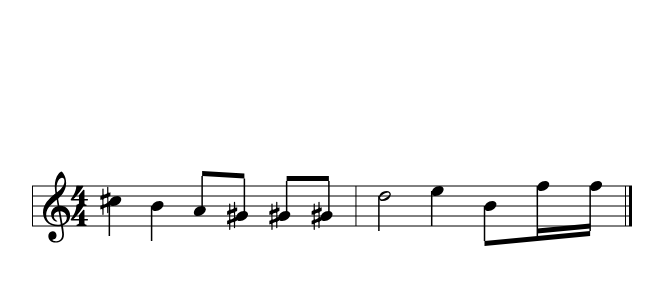
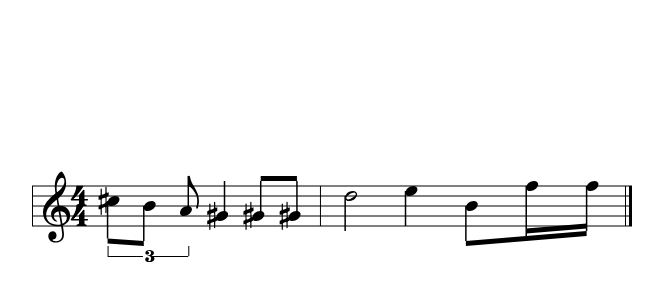
Before and after one commit to KarelVDW/mushee, a Next.js app in the folder apps/web/: page /sheet in a window 1280 px wide. Shown: the part 174-474 px from the top of the page, without its empty margins (308-971 px from the left). Built offline with nearby package versions, Linux system fonts and the light colour scheme.

Commit message:
feat: implement tuples

```diff
--- a/apps/web/src/app/sheet/page.tsx
+++ b/apps/web/src/app/sheet/page.tsx
@@ -8,13 +8,14 @@ const scoreData: ScoreInput = {
       voices: [
         {
           notes: [
-            { keys: ['C#/5'], duration: 'q' },
-            { keys: ['B/4'], duration: 'q' },
+            { keys: ['C#/5'], duration: '8' },
+            { keys: ['B/4'], duration: '8' },
             { keys: ['A/4'], duration: '8' },
-            { keys: ['G#/4'], duration: '8' },
+            { keys: ['G#/4'], duration: 'q' },
             { keys: ['G#/4'], duration: '8' },
             { keys: ['G#/4'], duration: '8' },
           ],
+          tuplets: [{ startIndex: 0, count: 3, notesOccupied: 2 }],
         },
       ],
     },
--- a/apps/web/src/components/notation/Measure.tsx
+++ b/apps/web/src/components/notation/Measure.tsx
@@ -2,6 +2,7 @@ import { BeamGroup } from './BeamGroup';
 import { Glyph } from './Glyph';
 import { NoteGroup } from './NoteGroup';
 import { TimeSignature } from './TimeSignature';
+import { TupletBracket } from './TupletBracket';
 import type { LayoutMeasure } from './types';
 
 interface MeasureProps {
@@ -30,6 +31,10 @@ export function Measure({ layout }: MeasureProps) {
       {layout.beams.map((segments, i) => (
         <BeamGroup key={i} segments={segments} />
       ))}
+
+      {layout.tuplets.map((tuplet, i) => (
+        <TupletBracket key={i} layout={tuplet} />
+      ))}
     </g>
   );
 }
--- a/apps/web/src/components/notation/index.ts
+++ b/apps/web/src/components/notation/index.ts
@@ -1,2 +1,2 @@
 export { Score } from './Score'
-export type { MeasureInput, NoteInput, ScoreInput, VoiceInput } from './types'
+export type { MeasureInput, NoteInput, ScoreInput, TupletInput, VoiceInput } from './types'
--- a/apps/web/src/components/notation/layout.ts
+++ b/apps/web/src/components/notation/layout.ts
@@ -15,6 +15,8 @@ import {
     STAVE_RIGHT_PADDING,
     STEM_HEIGHT,
     TIME_SIG_NOTE_PADDING,
+    TUPLET_NUMBER_SCALE,
+    TUPLET_OFFSET,
 } from './constants'
 import { getGlyphWidth } from './glyph-utils'
 import {
@@ -40,9 +42,11 @@ import type {
     LayoutNote,
     LayoutResult,
     LayoutTimeSignature,
+    LayoutTuplet,
     MeasureInput,
     NoteInput,
     ScoreInput,
+    TupletInput,
 } from './types'
 
 /** Clef glyph placement: which staff line the glyph anchors to */
@@ -56,6 +60,8 @@ interface NoteLayout {
     input: NoteInput
     stemDir: 'up' | 'down'
     beat: number
+    noteIndex: number // index in voice.notes
+    tupletIndex: number | undefined // index in voice.tuplets (if part of a tuplet)
 }
 
 /** Width of a barline type in pixels */
@@ -70,6 +76,32 @@ function barlineWidth(type: BarlineType): number {
         case 'end':
             return BARLINE_THIN_WIDTH + BARLINE_GAP + BARLINE_THICK_WIDTH
     }
+}
+
+/**
+ * Build a map from note index → tuplet info for a voice.
+ * Returns a Map<noteIndex, { tupletIndex, tuplet }>.
+ */
+function buildTupletMap(tuplets: TupletInput[] | undefined): Map<number, { tupletIndex: number; tuplet: TupletInput }> {
+    const map = new Map<number, { tupletIndex: number; tuplet: TupletInput }>()
+    if (!tuplets) return map
+    for (let ti = 0; ti < tuplets.length; ti++) {
+        const t = tuplets[ti]
+        for (let ni = t.startIndex; ni < t.startIndex + t.count; ni++) {
+            map.set(ni, { tupletIndex: ti, tuplet: t })
+        }
+    }
+    return map
+}
+
+/**
+ * Get the effective beats for a note, applying tuplet multiplier if applicable.
+ */
+function effectiveBeats(duration: NoteInput['duration'], tuplet: TupletInput | undefined): number {
+    const beats = durationToBeats(duration)
+    if (!tuplet) return beats
+    const notesOccupied = tuplet.notesOccupied ?? 2
+    return beats * notesOccupied / tuplet.count
 }
 
 export function computeLayout(input: ScoreInput, width: number = 600, height: number = 160): LayoutResult {
@@ -110,12 +142,15 @@ export function computeLayout(input: ScoreInput, width: number = 600, height: nu
         overhead += STAVE_RIGHT_PADDING
         measureOverheads.push(overhead)
 
-        // Total beats in this measure
+        // Total beats in this measure (applying tuplet multipliers)
         let maxBeats = 0
         for (const voice of measure.voices) {
+            const tupletMap = buildTupletMap(voice.tuplets)
             let beats = 0
-            for (const note of voice.notes) {
-                beats += durationToBeats(note.duration)
+            for (let ni = 0; ni < voice.notes.length; ni++) {
+                const note = voice.notes[ni]
+                const tupletInfo = tupletMap.get(ni)
+                beats += effectiveBeats(note.duration, tupletInfo?.tuplet)
             }
             maxBeats = Math.max(maxBeats, beats)
         }
@@ -124,7 +159,6 @@ export function computeLayout(input: ScoreInput, width: number = 600, height: nu
 
     // 3. Compute barline widths
     const barlineTypes: BarlineType[] = input.measures.map((m) => m.endBarline ?? 'single')
-    // Opening barline (thin) + closing barlines between/after measures
     const openingBarlineW = BARLINE_THIN_WIDTH
     const barlineWidths = barlineTypes.map(barlineWidth)
 
@@ -215,17 +249,20 @@ function computeMeasureLayout(
         cursorX += Math.max(topWidth, bottomWidth) + TIME_SIG_NOTE_PADDING
     }
 
-    // 3. Beat → x mapping within this measure
+    // 3. Beat → x mapping within this measure (with tuplet-adjusted beats)
     const notesStartX = cursorX
     const notesEndX = measureX + measureWidth - STAVE_RIGHT_PADDING
     const availableWidth = notesEndX - notesStartX
 
     const beatPositions = new Set<number>()
     for (const voice of input.voices) {
+        const tupletMap = buildTupletMap(voice.tuplets)
         let beat = 0
-        for (const note of voice.notes) {
+        for (let ni = 0; ni < voice.notes.length; ni++) {
+            const note = voice.notes[ni]
             beatPositions.add(beat)
-            beat += durationToBeats(note.duration)
+            const tupletInfo = tupletMap.get(ni)
+            beat += effectiveBeats(note.duration, tupletInfo?.tuplet)
         }
     }
     const sortedBeats = Array.from(beatPositions).sort((a, b) => a - b)
@@ -242,9 +279,12 @@ function computeMeasureLayout(
 
     for (const voice of input.voices) {
         const voiceStemPref = voice.stem ?? 'auto'
+        const tupletMap = buildTupletMap(voice.tuplets)
         let beat = 0
 
-        for (const noteInput of voice.notes) {
+        for (let ni = 0; ni < voice.notes.length; ni++) {
+            const noteInput = voice.notes[ni]
+            const tupletInfo = tupletMap.get(ni)
             // eslint-disable-next-line @typescript-eslint/no-non-null-assertion
             const x = beatToX.get(beat)!
 
@@ -293,14 +333,22 @@ function computeMeasureLayout(
                 }))
 
                 const layoutNote: LayoutNote = { x, y: noteY, glyphName, accidental: accidentalLayout, stem, flag, ledgerLines }
-                allNoteLayouts.push({ note: layoutNote, input: noteInput, stemDir: dir, beat })
+                allNoteLayouts.push({
+                    note: layoutNote,
+                    input: noteInput,
+                    stemDir: dir,
+                    beat,
+                    noteIndex: ni,
+                    tupletIndex: tupletInfo?.tupletIndex,
+                })
             }
 
-            beat += durationToBeats(noteInput.duration)
+            beat += effectiveBeats(noteInput.duration, tupletInfo?.tuplet)
         }
     }
 
     // 5. Auto-beam: group consecutive beamable notes within each beat
+    //    (tuplet notes stay grouped together — no beat-boundary breaks within a tuplet)
     const beamGroups = computeBeamGroups(allNoteLayouts)
 
     // 6. For each beam group: compute slope, adjust stems, generate segments, suppress flags
@@ -310,6 +358,9 @@ function computeMeasureLayout(
         beams.push(segments)
     }
 
+    // 7. Compute tuplet bracket layouts
+    const tuplets = computeTupletLayouts(input, allNoteLayouts, noteheadWidth)
+
     return {
         x: measureX,
         width: measureWidth,
@@ -317,12 +368,14 @@ function computeMeasureLayout(
         timeSignature,
         notes: allNoteLayouts.map((nl) => nl.note),
         beams,
+        tuplets,
     }
 }
 
 /**
  * Group consecutive beamable notes (8th, 16th) that fall within the same beat.
- * A beat boundary (integer beat position) breaks the group.
+ * A beat boundary (integer beat position) breaks the group,
+ * UNLESS both notes belong to the same tuplet.
  */
 function computeBeamGroups(noteLayouts: NoteLayout[]): NoteLayout[][] {
     const groups: NoteLayout[][] = []
@@ -339,15 +392,18 @@ function computeBeamGroups(noteLayouts: NoteLayout[]): NoteLayout[][] {
         // Check if this note crosses a beat boundary from the previous
         if (current.length > 0) {
             const prev = current[current.length - 1]
+            const sameTuplet = prev.tupletIndex !== undefined && prev.tupletIndex === nl.tupletIndex
+
+            if (!sameTuplet) {
                 const prevBeatEnd = prev.beat + durationToBeats(prev.input.duration)
                 const prevBeatBoundary = Math.floor(prev.beat)
                 const nextBeatBoundary = Math.floor(nl.beat)
 
-            // Break at beat boundaries: if the prev note's beat and this note's beat
-            // are in different integer-beat groups
+                // Break at beat boundaries
                 if (nextBeatBoundary > prevBeatBoundary && prevBeatEnd <= nl.beat) {
                     if (current.length >= 2) groups.push(current)
                     current = []
+                }
             }
 
             // Break if stem direction changes
@@ -362,6 +418,123 @@ function computeBeamGroups(noteLayouts: NoteLayout[]): NoteLayout[][] {
 
     if (current.length >= 2) groups.push(current)
     return groups
+}
+
+/**
+ * Compute tuplet bracket layouts for all voices in a measure.
+ */
+function computeTupletLayouts(
+    input: MeasureInput,
+    allNoteLayouts: NoteLayout[],
+    noteheadWidth: number,
+): LayoutTuplet[] {
+    const layouts: LayoutTuplet[] = []
+
+    for (const voice of input.voices) {
+        if (!voice.tuplets) continue
+
+        for (let ti = 0; ti < voice.tuplets.length; ti++) {
+            const tuplet = voice.tuplets[ti]
+            const numNotes = tuplet.count
+            const notesOccupied = tuplet.notesOccupied ?? 2
+
+            // Find all NoteLayouts belonging to this tuplet
+            const tupletNotes = allNoteLayouts.filter((nl) => nl.tupletIndex === ti)
+            if (tupletNotes.length === 0) continue
+
+            // Determine stem direction (majority vote)
+            const upCount = tupletNotes.filter((nl) => nl.stemDir === 'up').length
+            const stemDir: 'up' | 'down' = upCount >= tupletNotes.length / 2 ? 'up' : 'down'
+            const location: 1 | -1 = stemDir === 'up' ? 1 : -1
+
+            // x bounds
+            const x1 = tupletNotes[0].note.x
+            const x2 = tupletNotes[tupletNotes.length - 1].note.x + noteheadWidth
+
+            // Check if all tuplet notes are beamed (have no flags and have stems adjusted by beam)
+            const allBeamed = tupletNotes.every((nl) => nl.note.flag === undefined && isBeamable(nl.input.duration))
+
+            // Y position: based on stem tips or note positions
+            let y: number
+            if (stemDir === 'up') {
+                // Bracket above: find the highest stem tip (lowest Y)
+                const stemTips = tupletNotes
+                    .map((nl) => nl.note.stem?.y2 ?? nl.note.y)
+                y = Math.min(...stemTips) - TUPLET_OFFSET
+            } else {
+                // Bracket below: find the lowest stem tip (highest Y)
+                const stemTips = tupletNotes
+                    .map((nl) => nl.note.stem?.y2 ?? nl.note.y)
+                y = Math.max(...stemTips) + TUPLET_OFFSET
+            }
+
+            // Number glyphs: "3" or "3:2"
+            const centerX = (x1 + x2) / 2
+            const numberGlyphs = buildTupletNumberGlyphs(numNotes, notesOccupied, tuplet.showRatio, centerX, y)
+
+            layouts.push({
+                x1,
+                x2,
+                y,
+                location,
+                numberGlyphs,
+                bracketed: !allBeamed,
+            })
+        }
+    }
+
+    return layouts
+}
+
+/**
+ * Build the glyph array for the tuplet number (e.g., "3" or "3:2").
+ * Uses timeSig glyphs at TUPLET_NUMBER_SCALE.
+ */
+function buildTupletNumberGlyphs(
+    numNotes: number,
+    notesOccupied: number,
+    showRatio: boolean | undefined,
+    centerX: number,
+    y: number,
+): LayoutGlyph[] {
+    const digits = String(numNotes).split('')
+    const glyphs: LayoutGlyph[] = []
+
+    // Calculate total width of all glyphs to center them
+    const glyphNames = digits.map((d) => `timeSig${d}`)
+
+    let ratioGlyphNames: string[] = []
+    if (showRatio) {
+        const denomDigits = String(notesOccupied).split('')
+        ratioGlyphNames = denomDigits.map((d) => `timeSig${d}`)
+    }
+
+    // Total width at tuplet scale
+    const scale = TUPLET_NUMBER_SCALE
+    let totalWidth = glyphNames.reduce((sum, name) => sum + getGlyphWidth(name, scale), 0)
+    if (showRatio && ratioGlyphNames.length > 0) {
+        totalWidth += 4 // colon spacing
+        totalWidth += ratioGlyphNames.reduce((sum, name) => sum + getGlyphWidth(name, scale), 0)
+    }
+
+    let x = centerX - totalWidth / 2
+
+    // Numerator digits
+    for (const name of glyphNames) {
+        glyphs.push({ glyphName: name, x, y })
+        x += getGlyphWidth(name, scale)
+    }
+
+    // Ratio ":N" if requested
+    if (showRatio && ratioGlyphNames.length > 0) {
+        x += 4 // colon spacing
+        for (const name of ratioGlyphNames) {
+            glyphs.push({ glyphName: name, x, y })
+            x += getGlyphWidth(name, scale)
+        }
+    }
+
+    return glyphs
 }
 
 /**
--- a/apps/web/src/components/notation/types.ts
+++ b/apps/web/src/components/notation/types.ts
@@ -10,9 +10,17 @@ export interface NoteInput {
   duration: Duration;
 }
 
+export interface TupletInput {
+  startIndex: number; // first note index in voice.notes
+  count: number; // number of notes in the tuplet
+  notesOccupied?: number; // time denominator, defaults to 2
+  showRatio?: boolean; // show "3:2" instead of just "3"
+}
+
 export interface VoiceInput {
   notes: NoteInput[];
   stem?: StemDirection;
+  tuplets?: TupletInput[];
 }
 
 export interface MeasureInput {
@@ -72,6 +80,15 @@ export interface LayoutBarline {
   type: BarlineType;
 }
 
+export interface LayoutTuplet {
+  x1: number;
+  x2: number;
+  y: number;
+  location: 1 | -1; // 1 = above, -1 = below
+  numberGlyphs: LayoutGlyph[];
+  bracketed: boolean;
+}
+
 export interface LayoutMeasure {
   x: number;
   width: number;
@@ -79,6 +96,7 @@ export interface LayoutMeasure {
   timeSignature?: LayoutTimeSignature;
   notes: LayoutNote[];
   beams: LayoutBeamSegment[][];
+  tuplets: LayoutTuplet[];
 }
 
 export interface LayoutResult {
```
Also changed, not shown: apps/web/src/components/notation/TupletBracket.tsx (added, +69 -0 lines), apps/web/src/components/notation/constants.ts (+12 -0 lines). Lines whose indentation alone changed are shown as unchanged.
